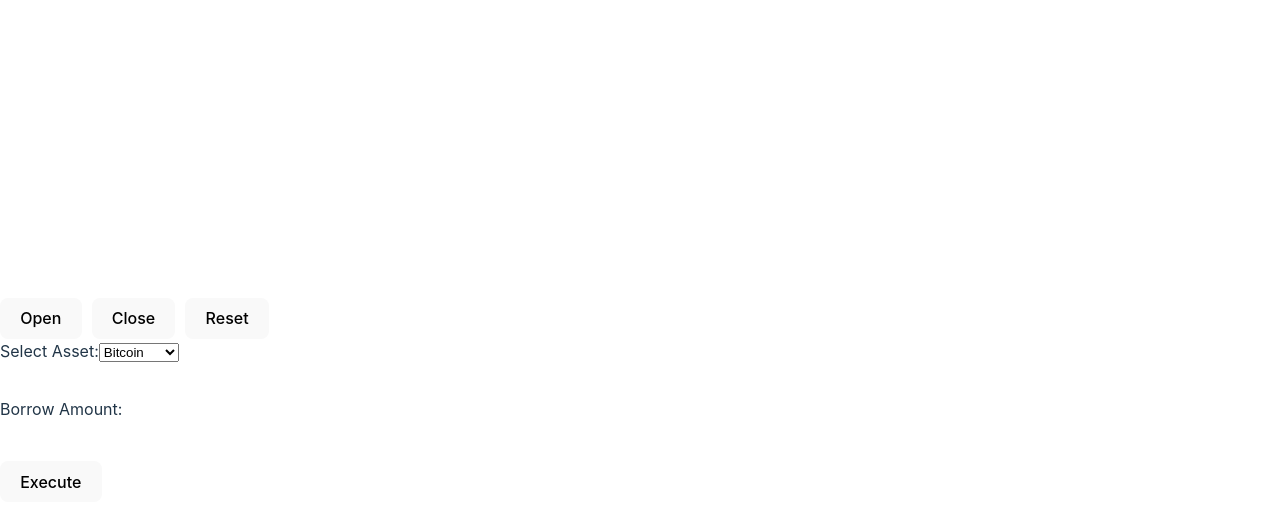
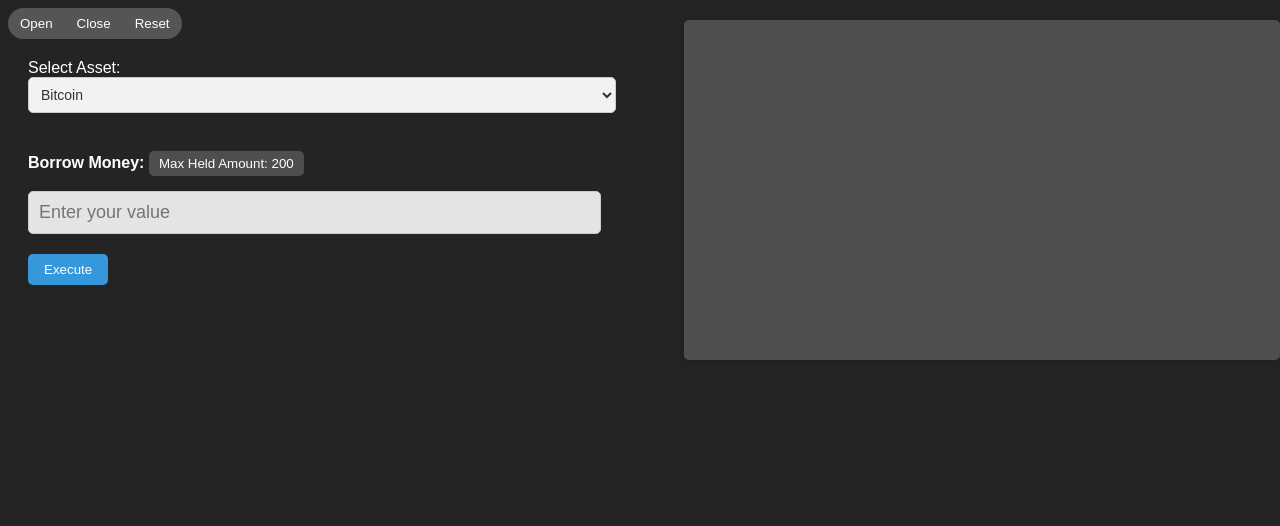
Before and after one commit to himanshuxgit/ui, a React (Vite) app: page / in a window 1280 px wide. Shown: the top 526 px of the page. Built offline with nearby package versions, Linux system fonts and the light colour scheme.

Commit message:
logic and style fully implemented

```diff
--- a/src/components/Nav.jsx
+++ b/src/components/Nav.jsx
@@ -1,5 +1,5 @@
 import React, { useState } from 'react';
-import '../styles/Navbar.css'
+import '../styles/Navbar.css';
 
 const Navbar = () => {
   const [menuState, setMenuState] = useState('');
@@ -12,11 +12,24 @@ const Navbar = () => {
     setMenuState('');
   };
 
+  const getButtonColor = (action) => {
+    if (menuState === action) {
+      return 'selected';
+    }
+    return '';
+  };
+
   return (
     <nav className="navbar-container">
-      <button onClick={() => handleMenuClick('open')}>Open</button>
-      <button onClick={() => handleMenuClick('close')}>Close</button>
-      <button onClick={resetMenu}>Reset</button>
+      <button className={`open-button ${getButtonColor('open')}`} onClick={() => handleMenuClick('open')}>
+        Open
+      </button>
+      <button className={`close-button ${getButtonColor('close')}`} onClick={() => handleMenuClick('close')}>
+        Close
+      </button>
+      <button className={`reset-button ${getButtonColor('')}`} onClick={resetMenu}>
+        Reset
+      </button>
     </nav>
   );
 };
--- a/src/components/input.jsx
+++ b/src/components/input.jsx
@@ -1,42 +1,33 @@
 import React, { useState, useEffect, useRef } from 'react';
 import _ from 'lodash';
+import '../styles/input.css'; // Assuming you save the CSS styles in a file named DelayedInput.css
 
 const DelayedInput = () => {
   const [textA, setTextA] = useState('');
   const [textB, setTextB] = useState('');
-  const [selectedCrypto, setSelectedCrypto] = useState(''); // Added state for selected crypto
-  const [delayedTextB, setDelayedTextB] = useState(textB); // New state
+  const [selectedCrypto, setSelectedCrypto] = useState('');
+  const [delayedTextB, setDelayedTextB] = useState(textB);
+  const contentEditableRef = useRef(null);
 
+  const debouncedUpdateTextA = _.debounce((value) => {
+    setTextA(value);
+  }, 2000);
 
   useEffect(() => {
-    // Update delayedTextB after 2 seconds
     const timeout = setTimeout(() => {
       setDelayedTextB(textB);
     }, 2000);
 
     return () => clearTimeout(timeout);
   }, [textB]);
-  const contentEditableRef = useRef(null);
-
-  const debouncedUpdateTextA = _.debounce((value) => {
-    setTextA(value);
-  }, 2000);
 
   const handleInput = () => {
     const newValue = contentEditableRef.current.textContent;
     const reversedValue = newValue.split('').reverse().join('');
 
-    // Update textA immediately
-    // setTextA(newValue);
     setTextA(newValue);
-
-    // Update the content immediately
     contentEditableRef.current.textContent = reversedValue;
-
-    // Debounced update for textA
     debouncedUpdateTextA(newValue);
-
-    // Instant update for textB with the reversed value
     setTextB(reversedValue);
   };
 
@@ -69,18 +60,15 @@ const DelayedInput = () => {
     }
   };
 
-  const handleClearInput = () => {
-    setTextA('');
-    setTextB('');
-    debouncedUpdateTextA.cancel();
-  };
-
   return (
-    <div>
-      {/* Dropdown for selecting crypto currencies */}
+    <div className="delayed-input-container">
       <label>
         Select Asset:
-        <select value={selectedCrypto} onChange={handleCurrencyChange}>
+        <select
+          value={selectedCrypto}
+          onChange={handleCurrencyChange}
+          className="asset-menu"
+        >
           <option value="BTC">Bitcoin</option>
           <option value="ETH">Ethereum</option>
           {/* Add more options for other crypto currencies */}
@@ -90,27 +78,31 @@ const DelayedInput = () => {
       <div
         ref={contentEditableRef}
         contentEditable
-        style={{
-          padding: '5px',
-          cursor: 'text',
-          opacity:0,
-          color: 'transparent',
-          outline: 'none',
-          backgroundColor: '#242424',
-        //   transition: 'background-color 2s', // Add transition property
-
-        }}
+        className="content-editable"
         onInput={handleInput}
       >
         {textA}
       </div>
-      Borrow Amount:
-      {delayedTextB}
+
+      <p className="borrow-amount">
+        Borrow Money: <span className="amount-button-container"><button className='amt'>Max Held Amount: 200</button></span>
+      </p>
+
+      <input
+        type="text"
+        value={delayedTextB}
+        readOnly
+        placeholder='Enter your value'
+        className="readonly-textbox"
+      />
+
+  <div className="card-container">
       <p>{textA.split('').reverse().join('')}</p>
-      <br/>
-      <button>Execute</button>
+    </div>
+
+      <br />
+      <button className='execute'>Execute</button>
     </div>
   );
-};
-
+  }
 export default DelayedInput;
--- a/src/index.css
+++ b/src/index.css
@@ -1,69 +1,5 @@
 :root {
   font-family: Inter, system-ui, Avenir, Helvetica, Arial, sans-serif;
-  line-height: 1.5;
-  font-weight: 400;
 
-  color-scheme: light dark;
-  color: rgba(255, 255, 255, 0.87);
   background-color: #242424;
-
-  font-synthesis: none;
-  text-rendering: optimizeLegibility;
-  -webkit-font-smoothing: antialiased;
-  -moz-osx-font-smoothing: grayscale;
-  -webkit-text-size-adjust: 100%;
 }
-
-a {
-  font-weight: 500;
-  color: #646cff;
-  text-decoration: inherit;
-}
-a:hover {
-  color: #535bf2;
-}
-
-body {
-  margin: 0;
-  display: flex;
-  place-items: center;
-  min-width: 320px;
-  min-height: 100vh;
-}
-
-h1 {
-  font-size: 3.2em;
-  line-height: 1.1;
-}
-
-button {
-  border-radius: 8px;
-  border: 1px solid transparent;
-  padding: 0.6em 1.2em;
-  font-size: 1em;
-  font-weight: 500;
-  font-family: inherit;
-  background-color: #1a1a1a;
-  cursor: pointer;
-  transition: border-color 0.25s;
-}
-button:hover {
-  border-color: #646cff;
-}
-button:focus,
-button:focus-visible {
-  outline: 4px auto -webkit-focus-ring-color;
-}
-
-@media (prefers-color-scheme: light) {
-  :root {
-    color: #213547;
-    background-color: #ffffff;
-  }
-  a:hover {
-    color: #747bff;
-  }
-  button {
-    background-color: #f9f9f9;
-  }
-}
--- a/src/styles/Navbar.css
+++ b/src/styles/Navbar.css
@@ -1,7 +1,48 @@
 .navbar-container {
-    display: flex;
-  }
+  display: flex;
+}
 
-  button {
-    margin-right: 10px; /* Adjust the spacing between buttons */
-  }
+button {
+  margin-right: 0;
+  border: none;
+  padding: 8px 12px;
+  cursor: pointer;
+  color: #fff;
+  transition: background-color 0.3s ease;
+}
+
+button::after {
+  content: '';
+  position: absolute;
+  top: 0;
+  right: -10px;
+  width: 10px;
+  height: 100%;
+  background-color: #3498db;
+  opacity: 0;
+  transition: opacity 0.3s ease;
+}
+
+.open-button {
+  background-color: #545555;
+  border-top-left-radius: 20px;
+  border-bottom-left-radius: 20px;
+}
+
+.close-button {
+  background-color: #545555;
+}
+
+.reset-button {
+  background-color: #545555;
+  border-top-right-radius: 20px;
+  border-bottom-right-radius: 20px;
+}
+
+button:hover {
+  background-color: #7c7b7b;
+}
+
+button:hover::after {
+  opacity: 1;
+}
--- /dev/null
+++ b/src/styles/input.css
@@ -0,0 +1,101 @@
+
+.delayed-input-container {
+    font-family: Arial, sans-serif;
+    padding: 20px;
+  }
+
+  label {
+    display: block;
+    margin-bottom: 10px;
+    color: #fff;
+  }
+
+  select {
+    padding: 5px;
+    width: 48%;
+  }
+
+  .content-editable {
+    padding: 5px;
+    cursor: text;
+    opacity: 0;
+    color: transparent;
+    outline: none;
+    background-color: #242424;
+  }
+
+  .borrow-amount {
+    margin-top: 0;
+    font-weight: bold;
+    color: white; /* Set text color to white */
+    font-size: 16px; /* Set font size */
+    margin-bottom: 0;
+  }
+
+  .borrow-amount::after {
+    margin-left: 5px; /* Adjust spacing between label and value */
+  }
+
+  .borrow-amount + input.readonly-textbox {
+    margin-top: 5px; /* Adjust spacing between label and readonly textbox */
+  }
+.execute {
+    margin-top: 10px;
+    padding: 8px 16px;
+    cursor: pointer;
+    background-color: #3498db;
+    color: #fff;
+    border: none;
+    border-radius: 5px;
+    outline: none;
+    transition: background-color 0.3s ease;
+  }
+
+  .execute:hover {
+    background-color: #2980b9;
+  }
+ .asset-menu {
+    display: block;
+    padding: 8px;
+    font-size: 14px;
+    border: 1px solid #ccc;
+    border-radius: 5px;
+    background-color: #f2f2f2;
+    color: #333;
+    margin-bottom: 10px;
+  }
+  .readonly-textbox {
+    padding: 10px; /* Increase padding for better spacing */
+    font-size: 18px; /* Increase font size */
+    width: 45%;
+    border: 1px solid #ccc;
+    border-radius: 5px;
+    background-color: #e4e4e4;
+    color: rgb(13, 13, 13);
+    margin-bottom: 10px;
+  }
+  .amt {
+    padding: 5px 10px; /* Reduce button size */
+    background-color: #4c4e50;
+    color: #fff;
+    border: none;
+    border-radius: 5px;
+    margin-bottom: 10px;
+  }
+
+  .amt:hover {
+    background-color: #2980b9;
+  }
+  .card-container {
+    position: absolute;
+    width: 45%;
+    height: 40%;
+    top: 0;
+    right: 0;
+    padding: 10px;
+    background-color: #4e4e4e;
+    color: white;
+    border-radius: 5px;
+    box-shadow: 0 0 10px rgba(0, 0, 0, 0.2);
+    margin-top: 20px; /* Adjust the space from the top */
+  }
```
